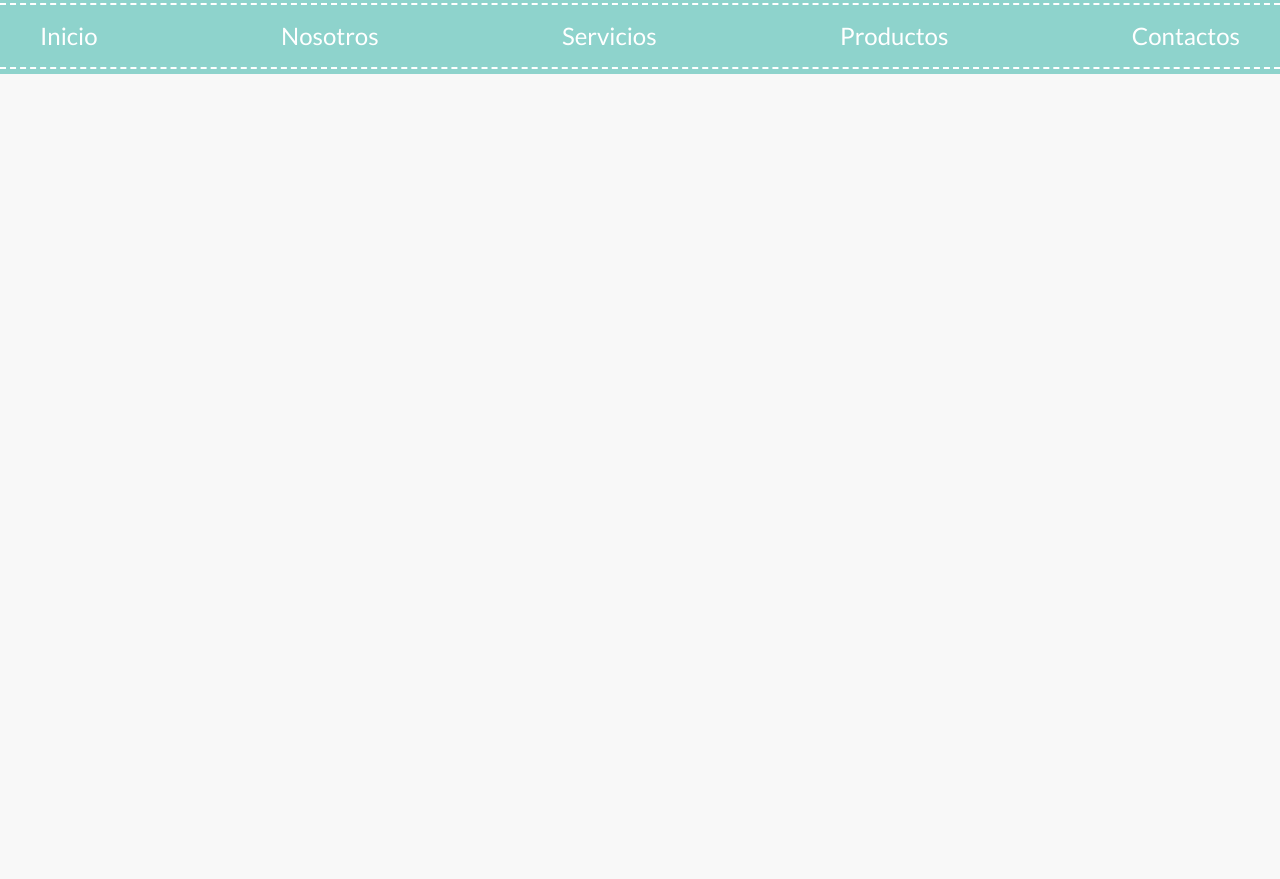
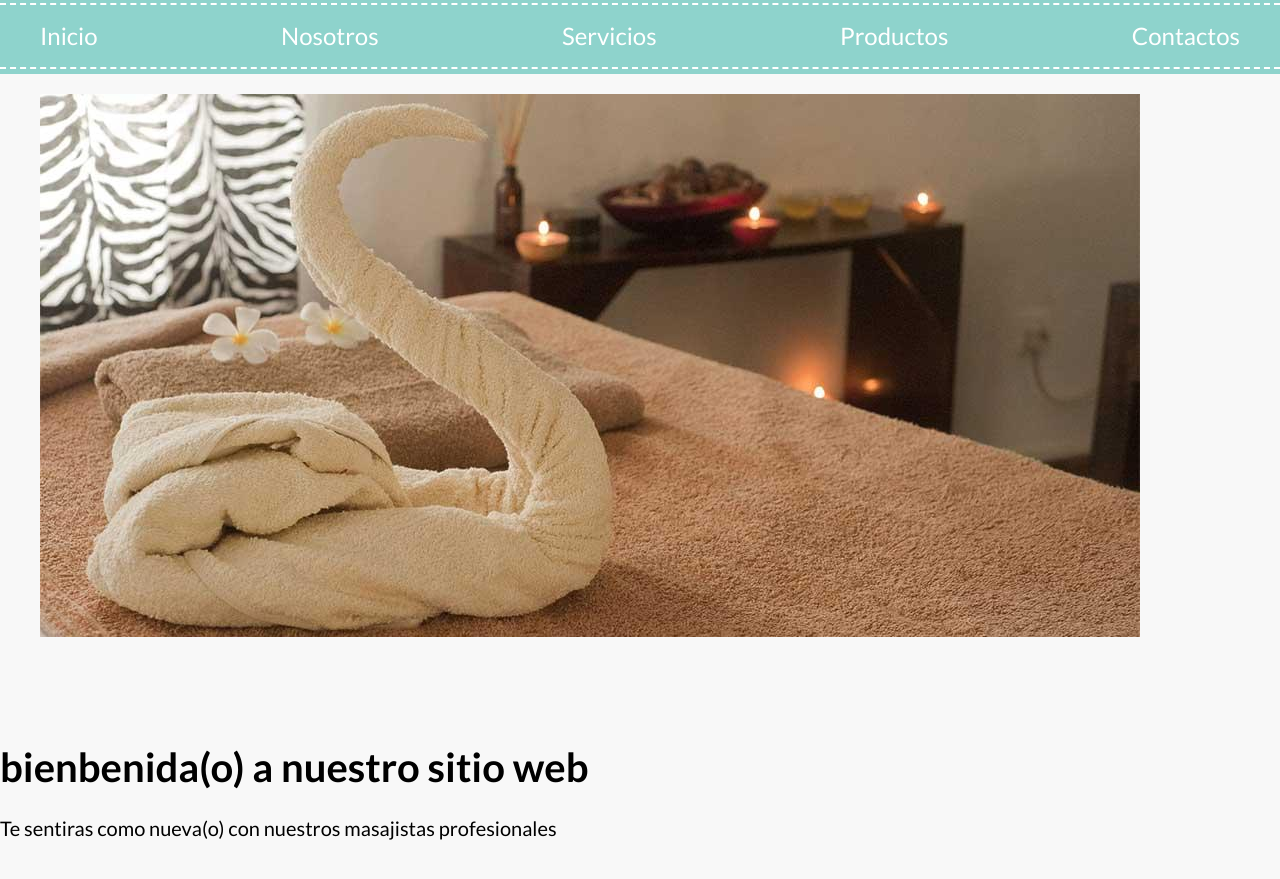
Before and after one commit to gitgabovc/spa-relajacion, a plain HTML site: page index.html in a window 1280 px wide. Shown: the part 301-1180 px from the top of the page. Before the commit the page ends 800 px from the top, so only its background shows below. Drawn offline with Linux system fonts and the light colour scheme; a web font is replaced by a local one.

Commit message:
slider y bienvenida html finalizado

```diff
--- a/index.html
+++ b/index.html
@@ -51,6 +51,17 @@
         </div>
     </div>
 
+    <section class="slider">
+        <ul class="slider__contenedor">
+            <li class="slider__slide">
+                <img src="./build/img/slide_03.jpg" alt="slider 1" class="slider__imagen">
+            </li>
+        </ul>
+    </section>
 
+    <section class="bienvenida seccion">
+        <h1 class="bienvenida__heading">bienbenida(o) a nuestro <span>sitio web</span></h1>
+        <p class="bienvenida__texto">Te sentiras como nueva(o) con nuestros masajistas profesionales</p>
+    </section>
 </body>
 </html>
```
